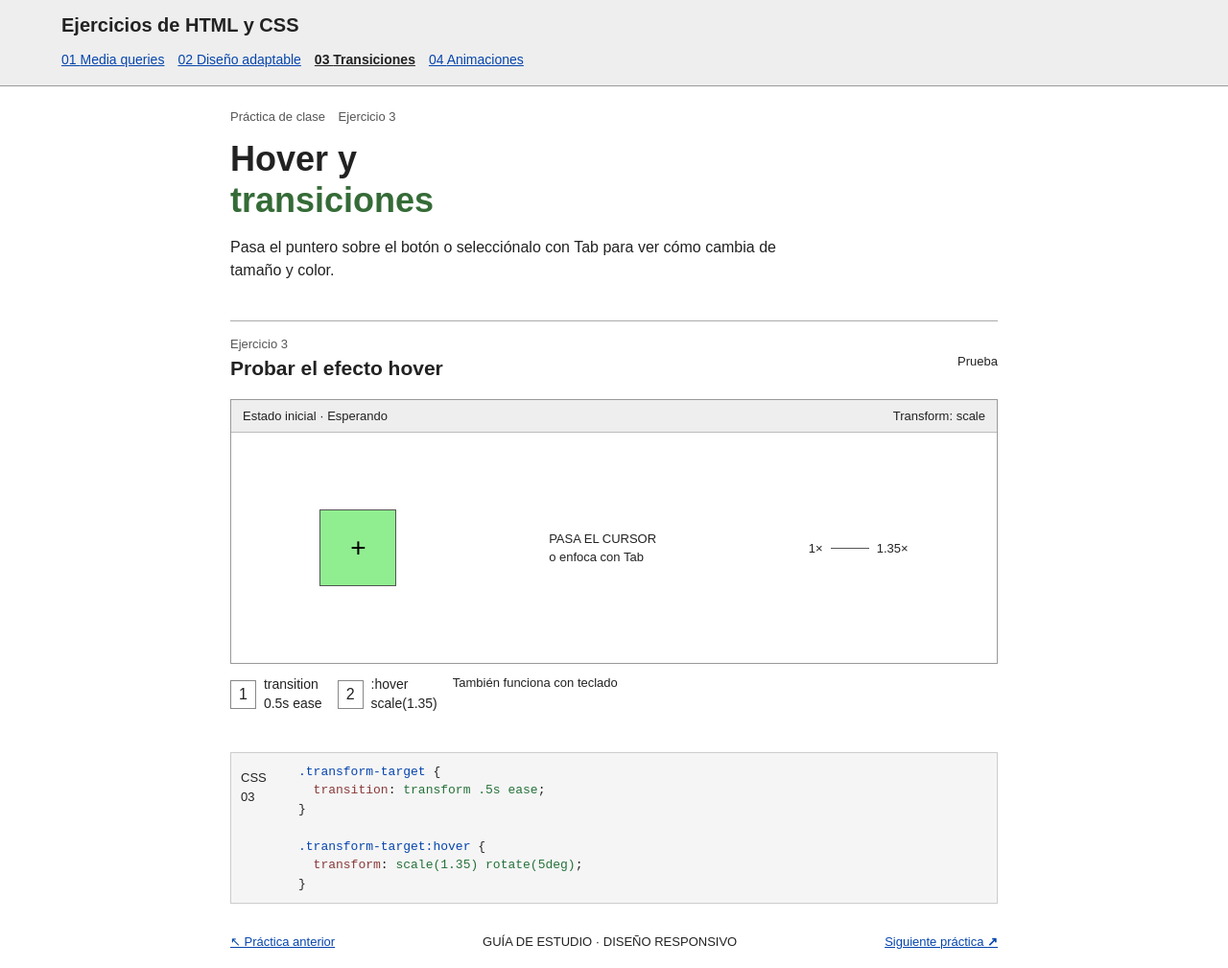
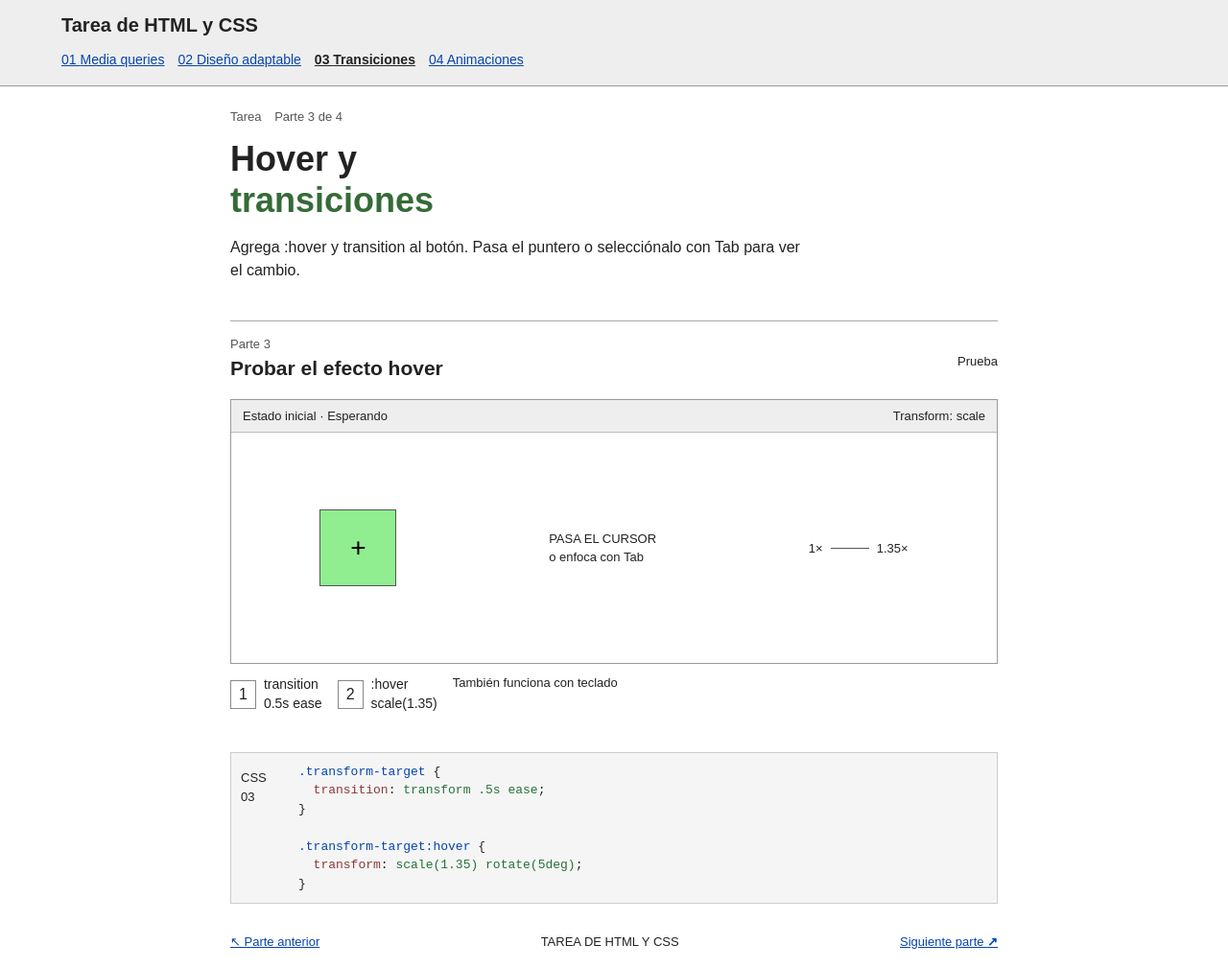
Before and after one commit to velozmauricio921-ship-it/tarea-electiva, a plain HTML site: page pagina 3.html in a window 1280 px wide. Shown: the whole page at 96% size. Drawn offline with Linux system fonts and the light colour scheme.

Commit message:
Revise HTML for task structure and navigation
Updated the title and navigation links to reflect task structure.

```diff
--- a/pagina 3.html
+++ b/pagina 3.html
@@ -4,14 +4,14 @@
   <meta charset="utf-8">
   <meta name="viewport" content="width=device-width, initial-scale=1">
   <meta name="theme-color" content="#f5f4ee">
-  <title>Práctica 3 · Transiciones</title>
+  <title>Tarea · Parte 3: Transiciones</title>
   <link rel="stylesheet" href="css/estilos.css">
 </head>
 <body id="pagina3">
   <header class="site-header">
-    <a class="wordmark" href="pagina 1.html" aria-label="Inicio de las prácticas">Ejercicios de HTML y CSS</a>
-    <nav class="page-nav" aria-label="Ejercicios">
-      <a href="pagina 1.html">01 <span>Media queries</span></a>
+    <a class="wordmark" href="index.html" aria-label="Inicio de la tarea">Tarea de HTML y CSS</a>
+    <nav class="page-nav" aria-label="Partes de la tarea">
+      <a href="index.html">01 <span>Media queries</span></a>
       <a href="pagina 2.html">02 <span>Diseño adaptable</span></a>
       <a class="active" href="pagina 3.html" aria-current="page">03 <span>Transiciones</span></a>
       <a href="pagina 4.html">04 <span>Animaciones</span></a>
@@ -19,13 +19,13 @@
   </header>
   <main>
     <section class="intro">
-      <p class="eyebrow">Práctica de clase <span>Ejercicio 3</span></p>
+      <p class="eyebrow">Tarea <span>Parte 3 de 4</span></p>
       <h1>Hover y<br><em>transiciones</em></h1>
-      <p class="intro-copy">Pasa el puntero sobre el botón o selecciónalo con Tab para ver cómo cambia de tamaño y color.</p>
+      <p class="intro-copy">Agrega :hover y transition al botón. Pasa el puntero o selecciónalo con Tab para ver el cambio.</p>
     </section>
     <section class="lab" aria-labelledby="hover-title">
       <div class="lab-heading">
-        <div><p class="eyebrow">Ejercicio 3</p><h2 id="hover-title">Probar el efecto hover</h2></div>
+        <div><p class="eyebrow">Parte 3</p><h2 id="hover-title">Probar el efecto hover</h2></div>
         <span class="live-tag">Prueba</span>
       </div>
       <div class="hover-demo">
@@ -52,7 +52,7 @@
   <span class="code-prop">transform</span>: <span class="code-value">scale(1.35) rotate(5deg)</span>;
 }</code></pre>
     </section>
-    <footer class="page-footer"><a href="pagina 2.html">↖ Práctica anterior</a><span>GUÍA DE ESTUDIO · DISEÑO RESPONSIVO</span><a href="pagina 4.html">Siguiente práctica <b>↗</b></a></footer>
+    <footer class="page-footer"><a href="pagina 2.html">↖ Parte anterior</a><span>TAREA DE HTML Y CSS</span><a href="pagina 4.html">Siguiente parte <b>↗</b></a></footer>
   </main>
 </body>
 </html>
```
